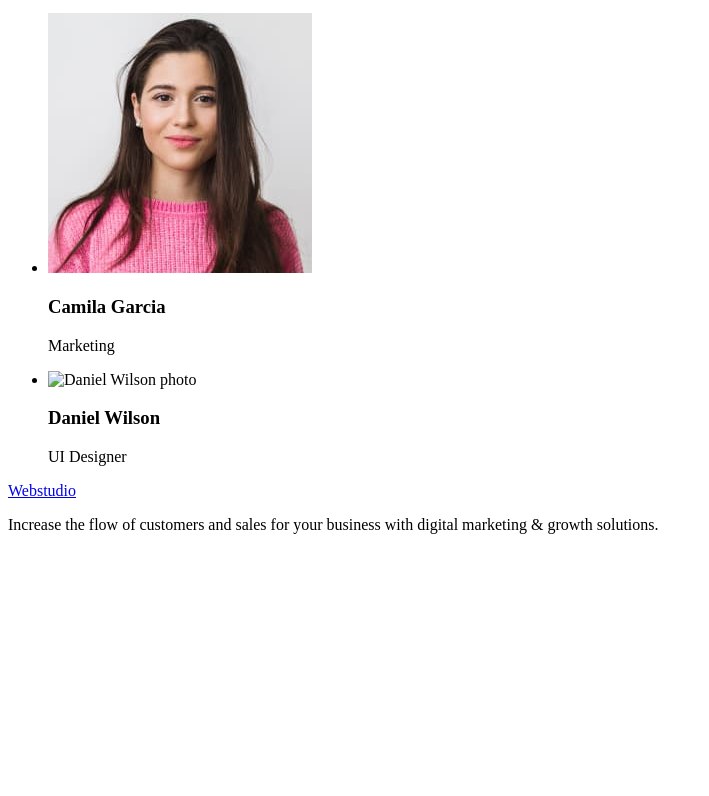
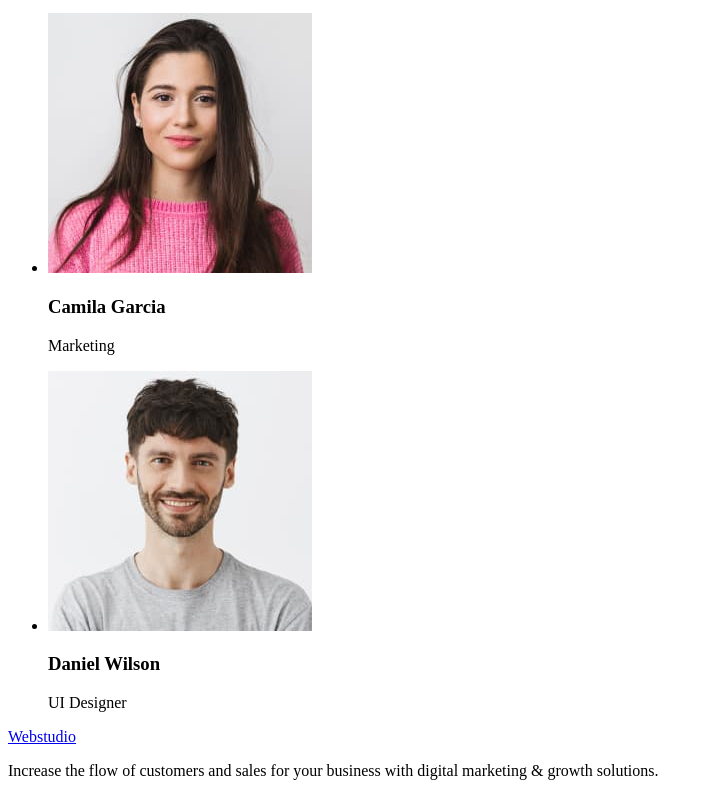
Before and after one commit to AnaMir-1511/goit-markup-hw-01, a plain HTML site: page index.html in a window 1280 px wide. Shown: the part 2368-3164 px from the top of the page, without its empty margins (0-709 px from the left). Before the commit the page ends 2918 px from the top, so only its background shows below. Drawn offline with Linux system fonts and the light colour scheme; the site is published under a folder, as on GitHub Pages, so addresses that start at the root find nothing.

Commit message:
Corrected Daniel Wilson image path
Corrected the path to the image

```diff
--- a/index.html
+++ b/index.html
@@ -143,7 +143,7 @@
 
           <li>
             <img
-              src="/images/our_team/img_daniel_wilson.jpg"
+              src="./images/our_team/img_daniel_wilson.jpg"
               alt="Daniel Wilson photo"
               width="264"
               height="260"
```
